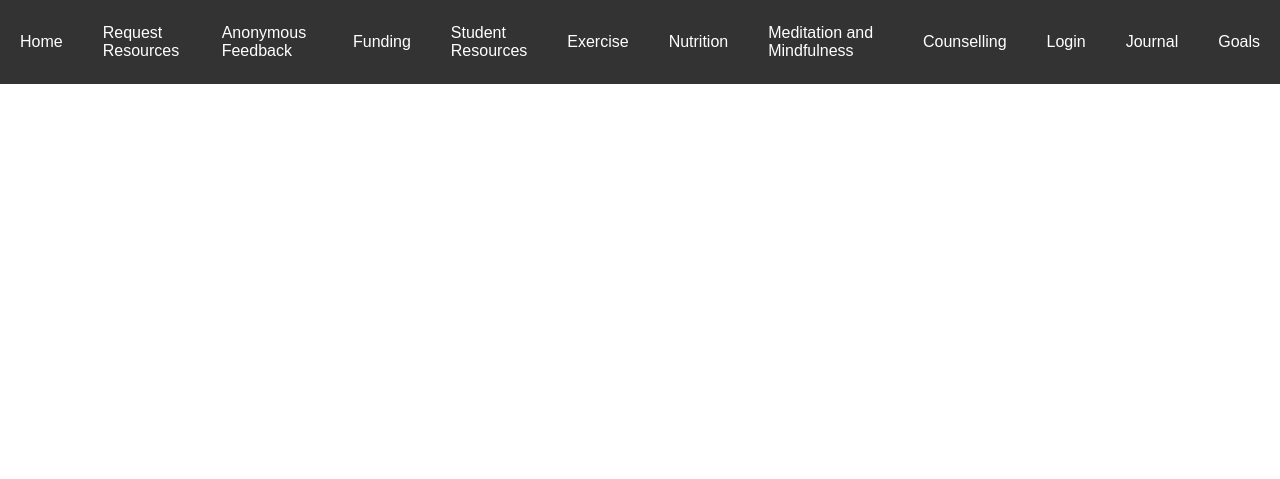
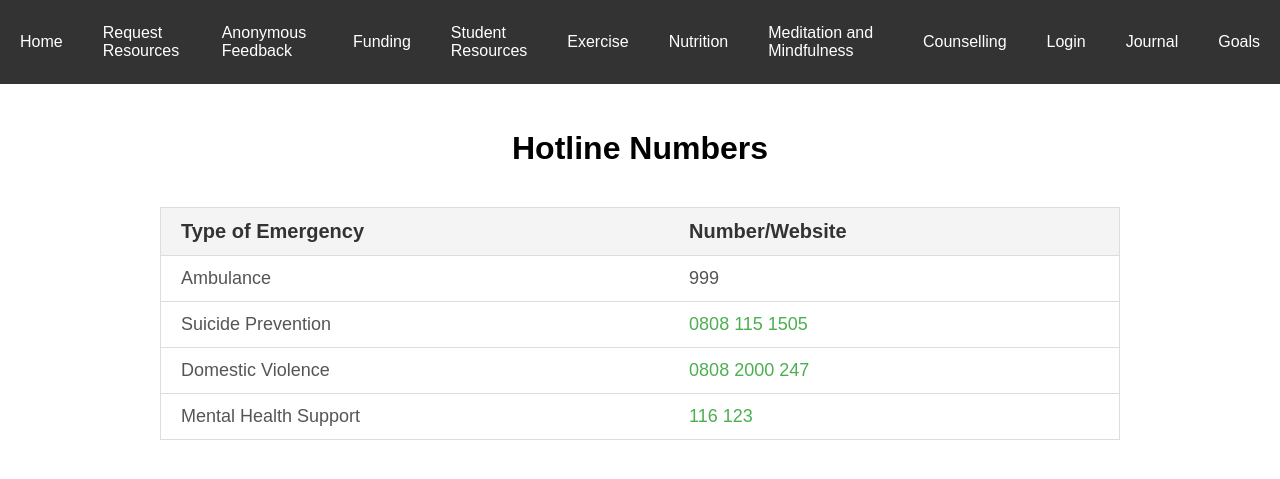
Before and after one commit to rohan057/FYP, a PHP site: page /hotline.php in a window 1280 px wide. Shown: the top 479 px of the page. Run offline with PHP 8.4, Linux system fonts and the light colour scheme.

Commit message:
Hotline Page
Added layout with a few contacts and updated css

```diff
--- a/css/styles.css
+++ b/css/styles.css
@@ -699,3 +699,45 @@ button:hover {
 .goals-right button:hover {
     background-color: #45a049;
 }
+
+/* Adjusted styles for the hotline header */
+.hotline-header {
+    font-size: 32px;
+    margin-top: 10px; /* Reduced top margin to bring it higher */
+    margin-bottom: 20px; /* Keep bottom margin for spacing */
+}
+
+/* Styles for the hotline table */
+.hotline-table {
+    width: 80%;
+    margin: 0 auto;
+    border-collapse: collapse;
+    border: 1px solid #ddd;
+}
+
+.hotline-table th,
+.hotline-table td {
+    padding: 12px 20px;
+    text-align: left;
+    border-bottom: 1px solid #ddd;
+}
+
+.hotline-table th {
+    background-color: #f4f4f4;
+    font-size: 20px;
+    color: #333;
+}
+
+.hotline-table td {
+    font-size: 18px;
+    color: #555;
+}
+
+.hotline-table a {
+    color: #4CAF50;
+    text-decoration: none;
+}
+
+.hotline-table a:hover {
+    text-decoration: underline;
+}
--- a/hotline.php
+++ b/hotline.php
@@ -21,9 +21,34 @@
             <li><a href="login.php">Login</a></li>
             <li><a href="journal.php">Journal</a></li>
             <li><a href="goals.php">Goals</a></li>
-                </ul>
-            </li>
         </ul>
     </nav>
+
+    <div class="container">
+    <h1 class="hotline-header">Hotline Numbers</h1>
+    <table class="hotline-table">
+        <tr>
+            <th>Type of Emergency</th>
+            <th>Number/Website</th>
+        </tr>
+        <tr>
+            <td>Ambulance</td>
+            <td>999</td>
+        </tr>
+        <tr>
+            <td>Suicide Prevention</td>
+            <td><a href="https://sossilenceofsuicide.org/">0808 115 1505</a></td>
+        </tr>
+        <tr>
+            <td>Domestic Violence</td>
+            <td><a href="https://www.nationaldahelpline.org.uk/">0808 2000 247</a></td>
+        </tr>
+        <tr>
+            <td>Mental Health Support</td>
+            <td><a href="https://www.samaritans.org/">116 123</a></td>
+        </tr>
+    </table>
+</div>
+
 </body>
 </html>
```
